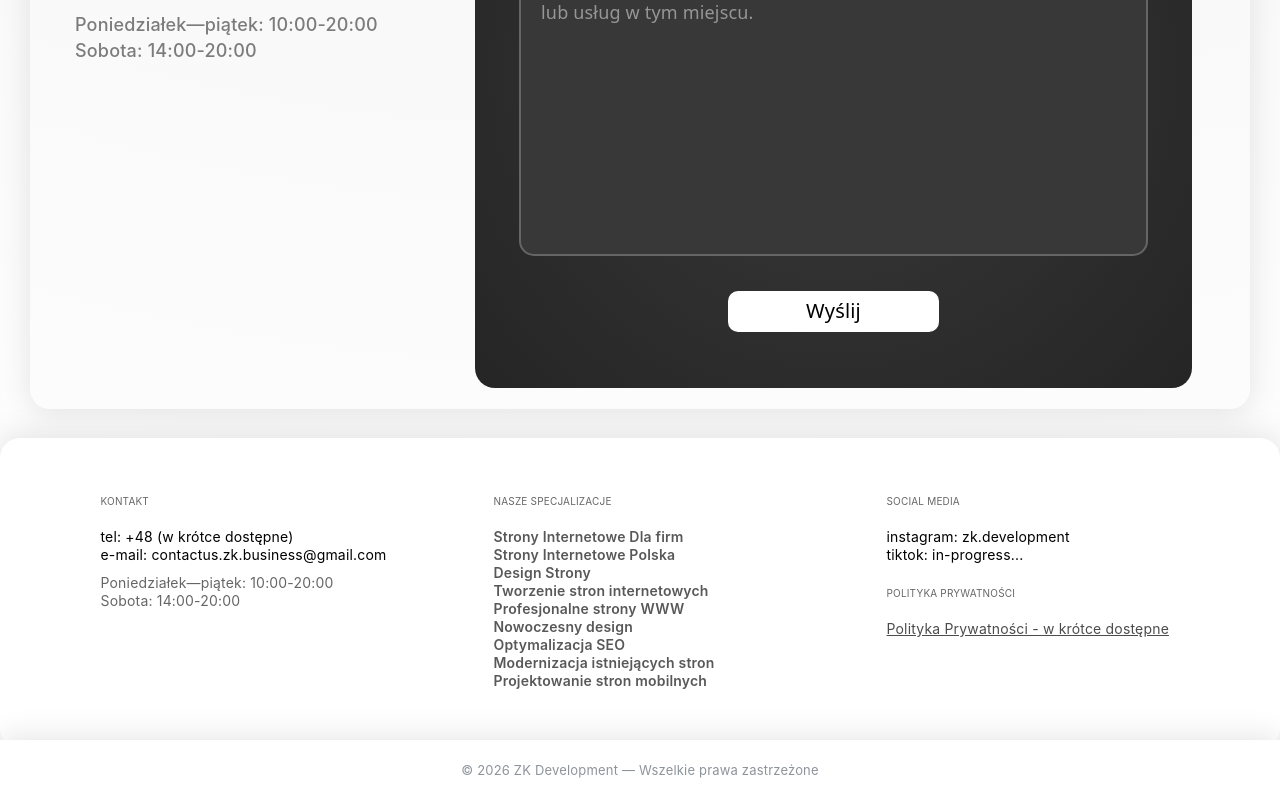
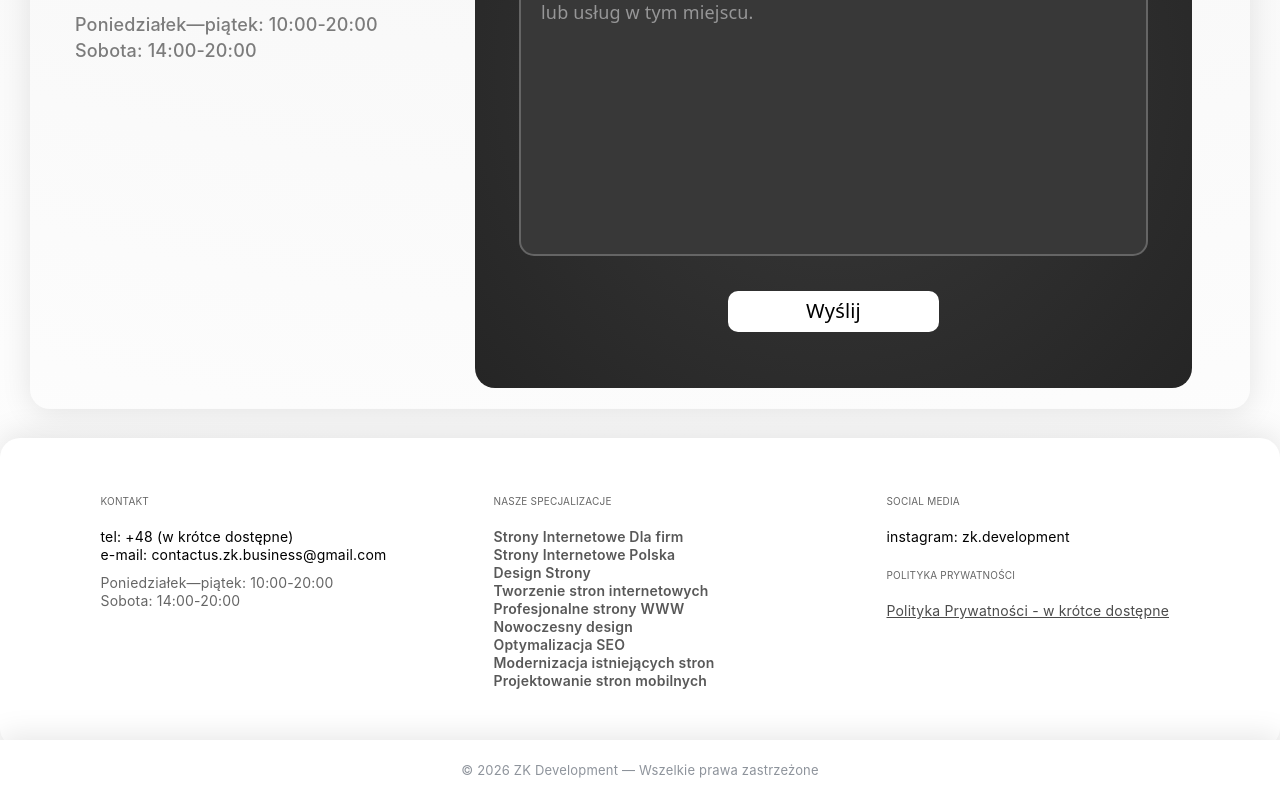
Before and after one commit to ZK-Developement/zk-dev-4.0, a React (Vite) app in the folder zkdev4.0/: page / in a window 1280 px wide. Shown: the part 4694-5494 px from the top of the page. Built offline with nearby package versions, Linux system fonts and the light colour scheme.

Commit message:
Update footer.jsx

```diff
--- a/zkdev4.0/src/components/footer/footer.jsx
+++ b/zkdev4.0/src/components/footer/footer.jsx
@@ -32,8 +32,6 @@
                         <p className="text-[10px] text-black opacity-60">SOCIAL MEDIA</p>
                         <div className="text-[14px] mb-[10px]">
                             <a href="https://www.instagram.com/zk.development" target="blank"><p className="h-[18px] ">instagram: zk.development</p></a>
-                            <p className="h-[18px]">tiktok: in-progress...</p>
-
                         </div>
                         <p className="text-[10px] text-black opacity-60">POLITYKA PRYWATNOŚCI</p>
                         <div className="text-[14px] text-black opacity-70">
```
